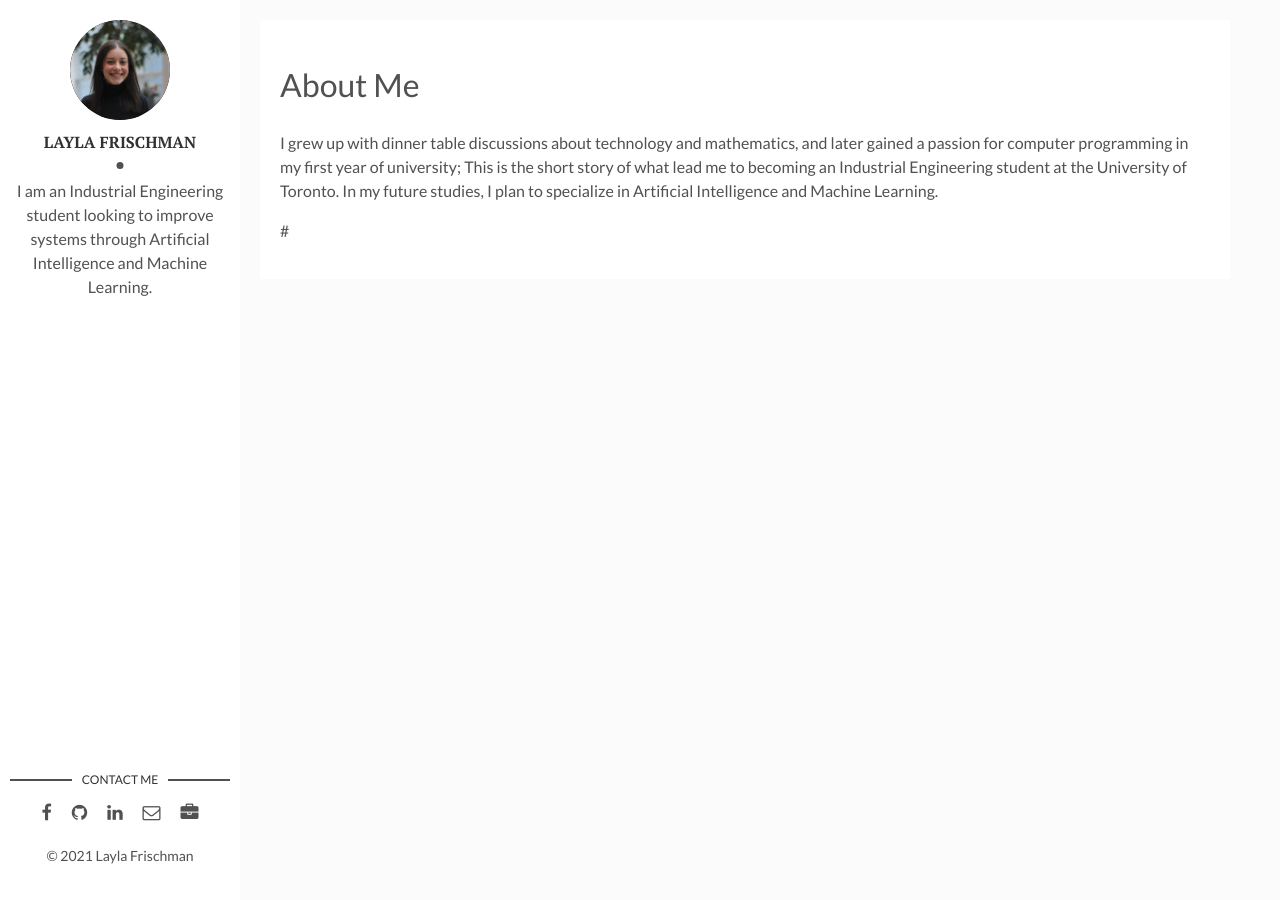
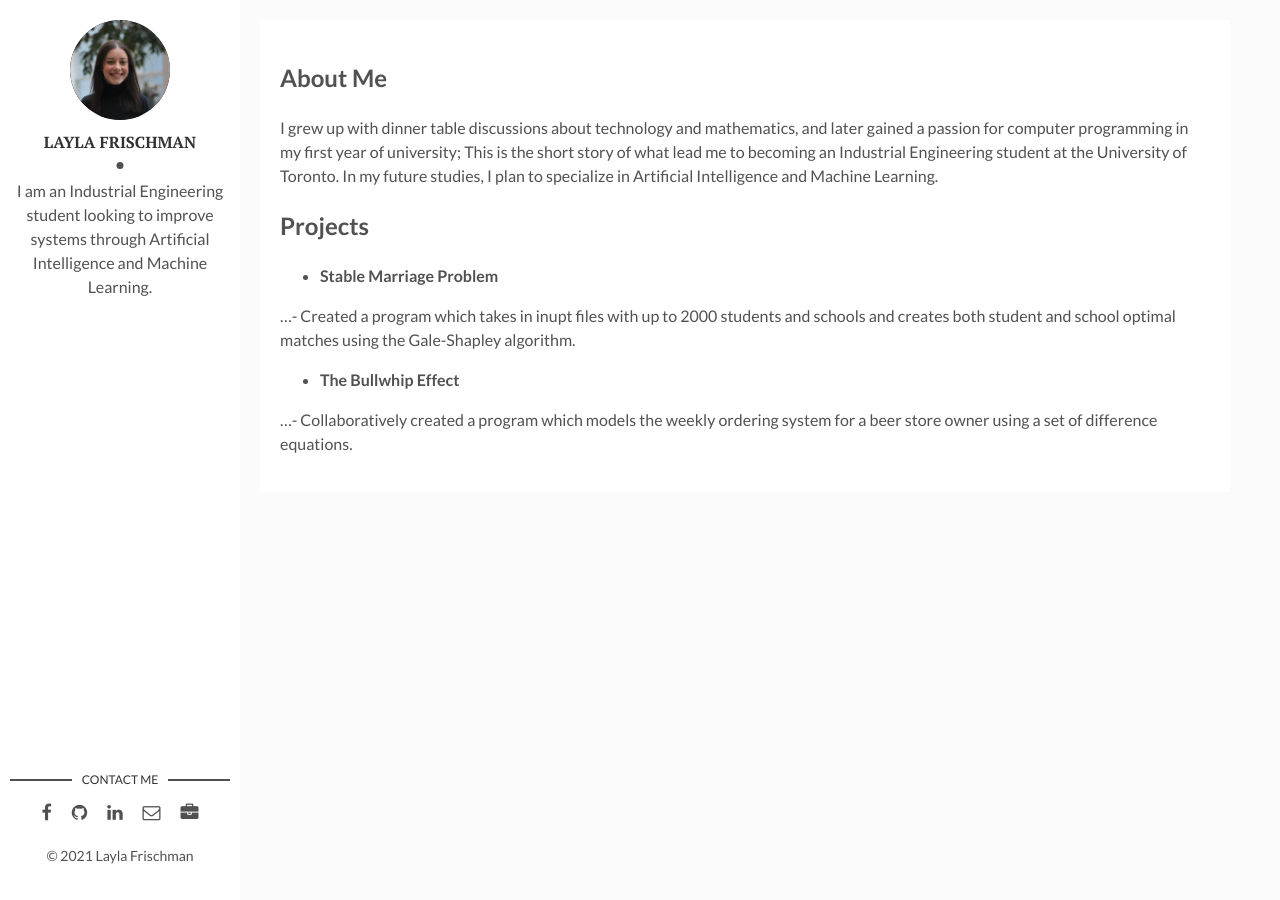
Before and after one commit to laylafrischman/laylafrischman.github.io, a Jekyll site: the page built from index.md, in a window 1280 px wide. Built offline with Jekyll 4.4.1, drawn with Linux system fonts in a browser that asks for light colours.

Commit message:
Added Projects section

```diff
--- a/index.md
+++ b/index.md
@@ -3,9 +3,17 @@ layout: home
 title: Homepage
 ---
 
-# About Me
+## **About Me**
 
 I grew up with dinner table discussions about technology and mathematics, and later gained a passion for computer programming in my first year of university; This is the short story of what lead me to becoming an Industrial Engineering student at the University of Toronto. In my future studies, I plan to specialize in Artificial Intelligence and Machine Learning.
 
 
-#
+## **Projects**
+
+- **Stable Marriage Problem**
+
+...- Created a program which takes in inupt files with up to 2000 students and schools and creates both student and school optimal matches using the Gale-Shapley algorithm.
+
+- **The Bullwhip Effect**
+
+...- Collaboratively created a program which models the weekly ordering system for a beer store owner using a set of difference equations.
```
